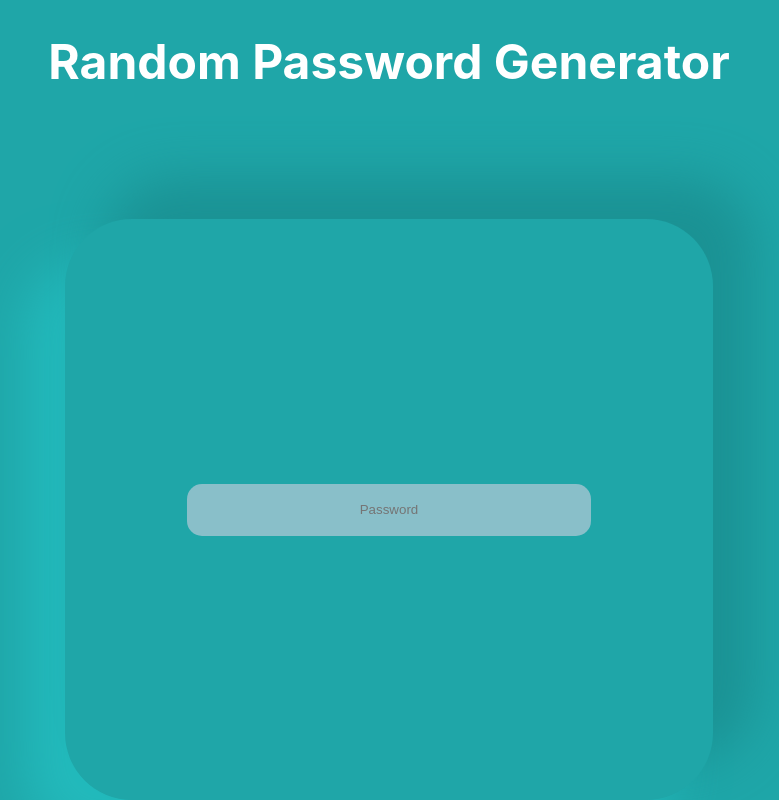
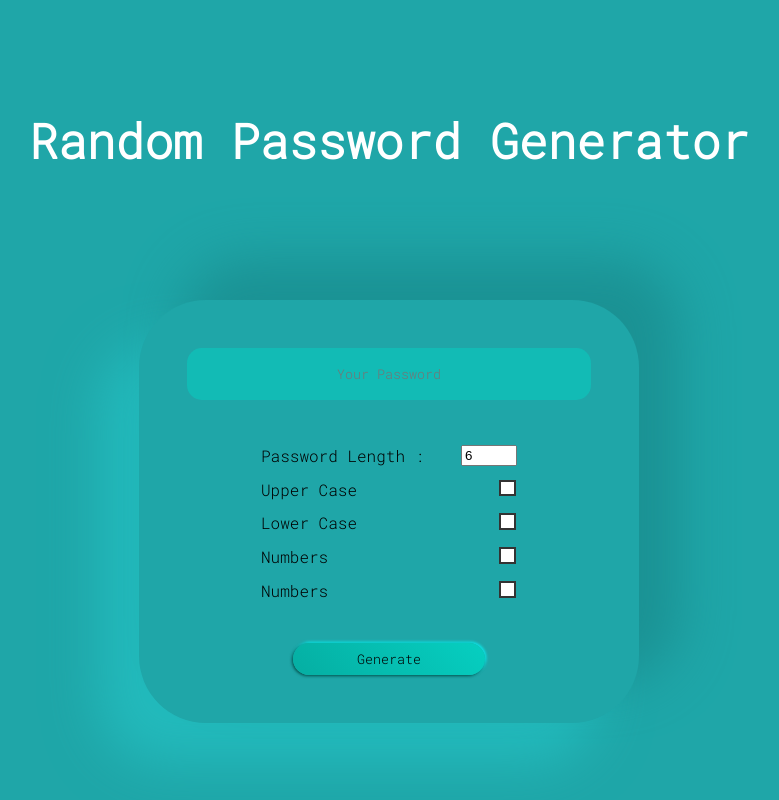
Before and after one commit to SylviaMakuch/random-password-generator, a React (Create React App) app: page / in a window 1280 px wide. Shown: the whole page, without its empty margins (251-1030 px from the left). Built offline with nearby package versions, Linux system fonts and the light colour scheme.

Commit message:
styling complete

```diff
--- a/src/App.js
+++ b/src/App.js
@@ -14,18 +14,17 @@ const Background = styled.div`
 const H1 = styled.h1`
   color: #fff;
   font-size: 3rem;
+  font-family: "Roboto Mono", monospace;
   font-weight: 700;
   margin-bottom: 10%;
 `;
 
 const Card = styled.div`
-    height: 800px;
-    width: 600px;
-    padding: 1.5rem;
+  padding: 3rem;
   display: flex;
-    justify-content: center;
   align-items: center;
   flex-direction: column;
+  justify-content: space-evenly;
   border-radius: 67px;
   background: rgb(31, 166, 168);
   box-shadow: rgb(27 146 148) 41px -41px 52px, rgb(35 186 188) -41px 41px 52px;
@@ -35,24 +34,95 @@ const Input = styled.input`
   height: 50px;
   width: 400px;
   border-radius: 67px;
+  font-family: "Roboto Mono", monospace;
   text-align: center;
   boarder: none;
   border-radius: 15px;
-    background: rgb(137 191 201);
+  background: #06cfc185;
   border-style: hidden;
   /* box-shadow:  41px -41px 52px #1b9294,
              -41px 41px 52px #619d9d; */
 `;
 
+const RadioContainer = styled.div`
+  margin: 2rem;
+  width: 16rem;
+`;
 
+const RadioInputContainer = styled.div`
+  margin: 5% 0 4% 0;
+  width: 16rem;
+  display: flex;
+  justify-content: space-between;
+`;
+
+const Radio = styled.input`
+  box-sizing: border-box;
+  appearance: none;
+  background: white;
+  outline: 2px solid #333;
+  border: 3px solid white;
+  width: 0.8rem;
+  height: 0.8rem;
+`;
+
+const Button = styled.button`
+  height: 2rem;
+  width: 12rem;
+  border-radius: 67px;
+  font-family: "Roboto Mono", monospace;
+  text-align: center;
+  boarder: none;
+  border-radius: 15px;
+  border-radius: 50px;
+  background: linear-gradient(225deg, #06cfc1, #05aea2);
+  box-shadow: -1px 1px 3px #024d48, 1px -1px 3px #0affff;
+  border-style: hidden;
+`;
+
+const Label = styled.label`
+  color: black;
+  font-family: "Roboto Mono", monospace;
+  font-size: 1rem;
+  font-weight: 500;
+`;
 
 function App() {
     return (
         <Background>
             <H1> Random Password Generator</H1>
             <Card>
-                <Input type="text" placeholder="Password" />
-
+                <Input type="text" placeholder="Your Password" />
+                <RadioContainer>
+                    <RadioInputContainer>
+                    <Label for="length">Password Length :</Label>
+                    <input
+                        value="6"
+                        name="length"
+                        step="1"
+                        type="number"
+                        min="6"
+                        max="40"
+                    />
+                    </RadioInputContainer>
+                    <RadioInputContainer>
+                        <Label>Upper Case</Label>
+                        <Radio type="radio" name="upperCase" />
+                    </RadioInputContainer>
+                    <RadioInputContainer>
+                        <Label>Lower Case</Label>
+                        <Radio type="radio" name="lowerCase" />
+                    </RadioInputContainer>
+                    <RadioInputContainer>
+                        <Label>Numbers</Label>
+                        <Radio type="radio" name="numbers" />
+                    </RadioInputContainer>
+                    <RadioInputContainer>
+                        <Label>Numbers</Label>
+                        <Radio type="radio" name="symbols" />
+                    </RadioInputContainer>
+                </RadioContainer>
+                <Button>Generate</Button>
             </Card>
         </Background>
     );
```
Lines whose indentation alone changed are shown as unchanged.
